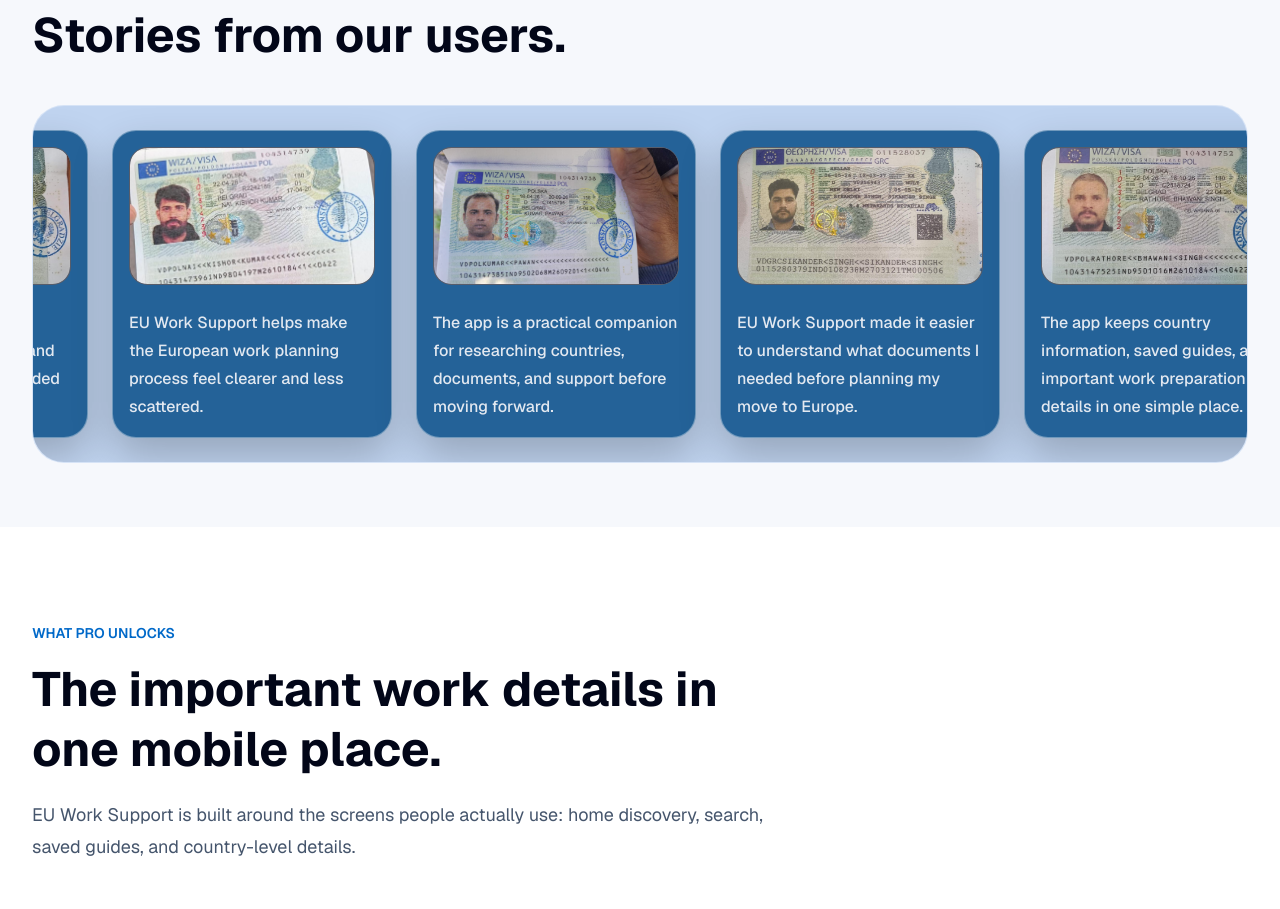
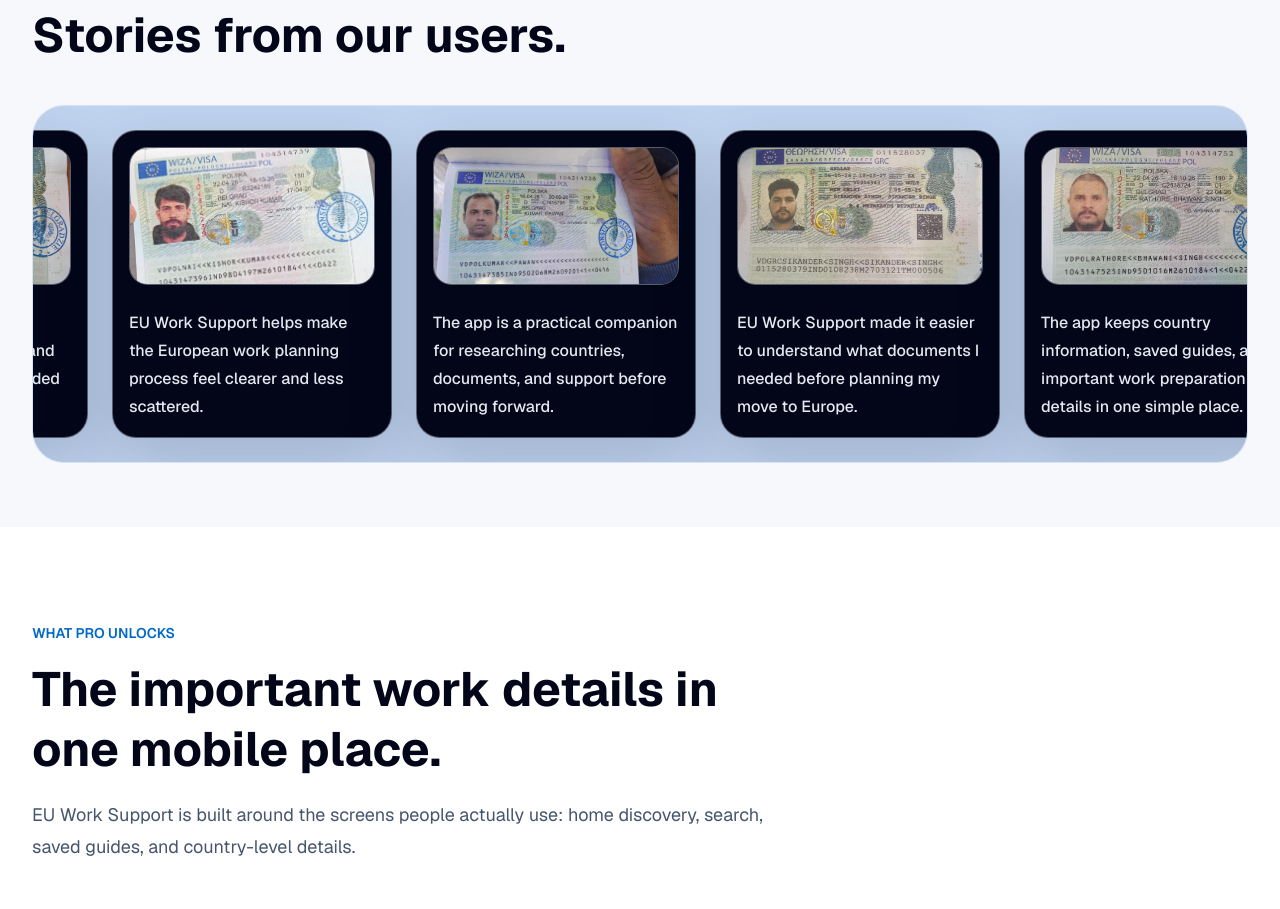
Before and after one commit to pksingh1508/eu_work_support_web, a Next.js app: page / in a window 1280 px wide. Shown: the part 980-1889 px from the top of the page. Built offline with nearby package versions, Linux system fonts and the light colour scheme.

Commit message:
style the testimonial section

```diff
--- a/src/components/landing/Testimonial.tsx
+++ b/src/components/landing/Testimonial.tsx
@@ -22,7 +22,7 @@ export function Testimonial() {
               <article
                 key={`${testimonial.imageUrl}-${index}`}
                 aria-hidden={index >= testimonialData.length}
-                className="w-[240px] shrink-0 rounded-[1.5rem] border border-white/35 bg-[#246298] p-4 shadow-[0_18px_40px_rgba(0,0,0,0.22)] sm:w-[280px]"
+                className="w-[240px] shrink-0 rounded-[1.5rem] border border-white/35 bg-slate-950 text-white shadow-[0_24px_70px_rgba(15,23,42,0.18)] p-4 sm:w-[280px]"
               >
                 <div className="relative aspect-[16/9] overflow-hidden rounded-[1.15rem] border border-white/30 bg-slate-900">
                   <Image
```
